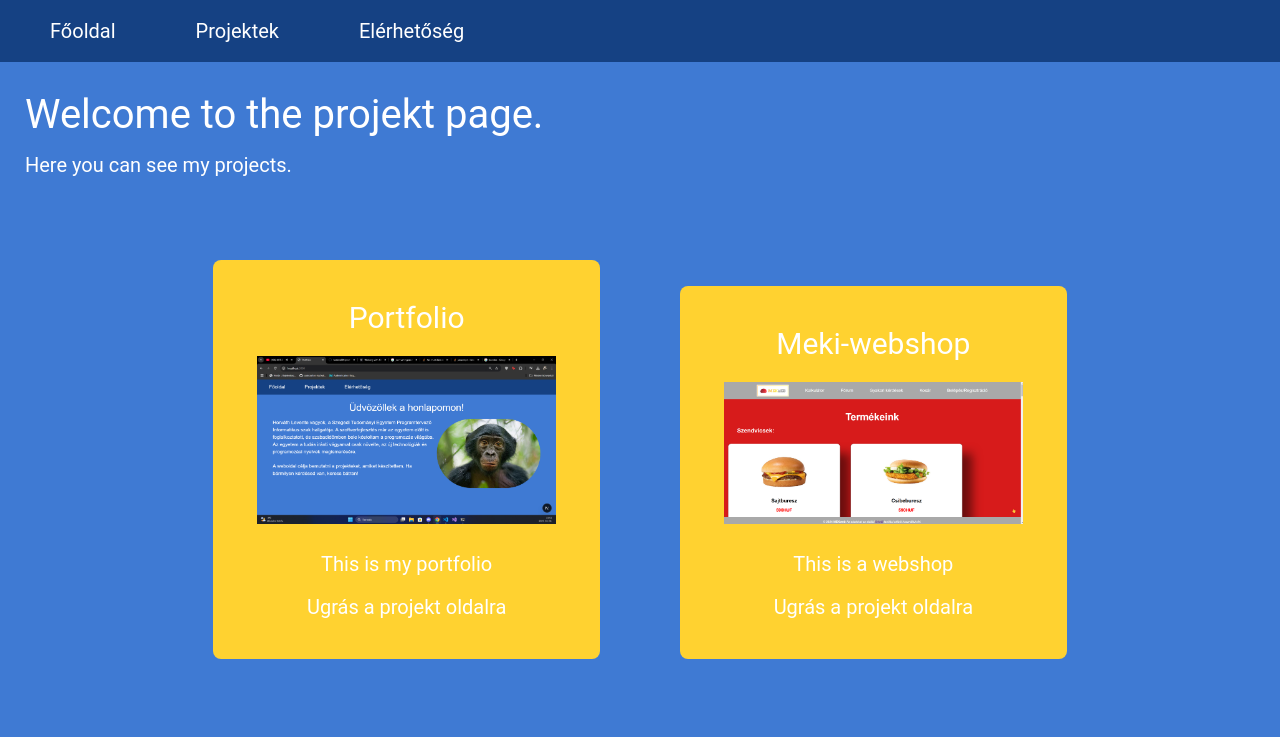
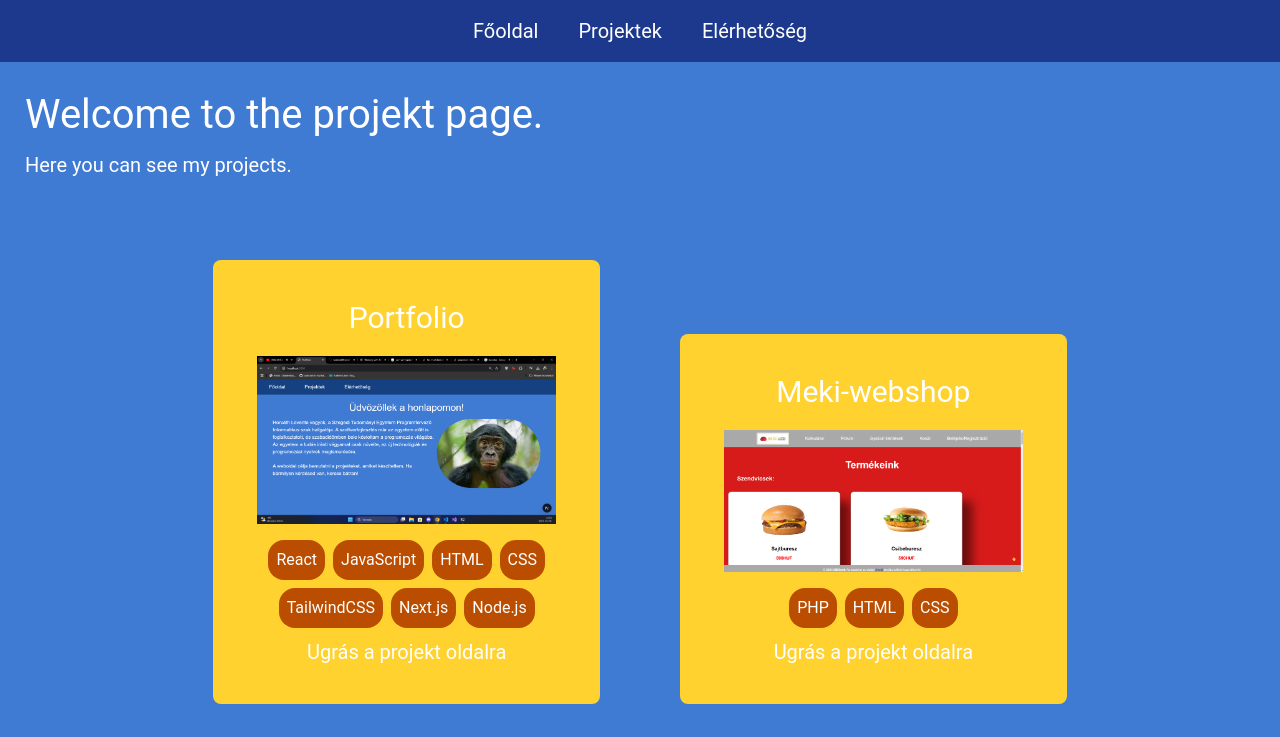
Before and after one commit to horleve001/portfolio, a Next.js app: page /Projekt in a window 1280 px wide. Shown: the top 737 px of the page. Built offline with nearby package versions, Linux system fonts and the light colour scheme.

Commit message:
Styling + Speedinsight package

```diff
--- a/package.json
+++ b/package.json
@@ -9,9 +9,10 @@
     "lint": "next lint"
   },
   "dependencies": {
+    "@vercel/speed-insights": "^1.2.0",
+    "next": "15.2.0",
     "react": "^19.0.0",
-    "react-dom": "^19.0.0",
-    "next": "15.2.0"
+    "react-dom": "^19.0.0"
   },
   "devDependencies": {
     "@tailwindcss/postcss": "^4",
--- a/src/app/Contact/page.js
+++ b/src/app/Contact/page.js
@@ -1,13 +1,13 @@
 import Link from "next/link";
 export default function Contact() {
   return (
-    <div className="container">
+    <div className=" m-15 p-5">
       <h1>Elérhetőség</h1>
       <p>Horváth Levente</p>
       <p>Telefon: +36 30 4057845</p>
       <p>Email:horleve001@gmail.com</p>
       <p>LinkedIn</p>
-      <div className="hover:bg-blue-500 display: inline-block p-3 text-white">
+      <div className="bg-amber-300 hover:bg-blue-800 display: inline-block p-3 text-white">
         <Link href="https://www.linkedin.com/in/levente-horvath-horleve001/">
           <p>Ugrás a LinkedIn profilomra</p>
         </Link>
@@ -15,7 +15,7 @@ export default function Contact() {
       <p>Github</p>
       <Link
         href="https://github.com/horleve001"
-        className="hover:bg-blue-500 display: inline-block p-3 text-white"
+        className="bg-amber-300 hover:bg-blue-800 display: inline-block p-3 text-white"
       >
         <p>Ugrás a Github profilomra</p>
       </Link>
--- a/src/app/Projekt/[id]/page.js
+++ b/src/app/Projekt/[id]/page.js
@@ -8,16 +8,21 @@ export default async function Projekt_Template({ params }) {
 
   let current = temp.projects.find((project) => project.name === id);
   return (
-    <div className="container">
+    <div className="m-15 p-5">
       <h1 className="flex p1 White"> {id}</h1>
       <p>Welcome to the projekt page.</p>
       <p>Here you can see my project.</p>
       <img
         src={`../${current.img}`}
         alt={current.name}
-        className="w-96 h-96 p-3"
+        className="mb-6 border-cyan-950 border-10 rounded-2xl"
       />
-      <Link href={current.link}>ddd</Link>
+      <Link
+        href={current.link}
+        className="p-3 bg-green-500 text-white inline-block float-right rounded-4xl"
+      >
+        Ugrás a Github repora
+      </Link>
     </div>
   );
 }
--- a/src/app/components/navigation.js
+++ b/src/app/components/navigation.js
@@ -4,7 +4,7 @@ import React from "react";
 
 export const Navigation = () => {
   return (
-    <nav className="navBar">
+    <nav className="bg-blue-900 text-white p-4 flex justify-center fixed top-0 w-full">
       <li className="link">
         <Link href="/" className="hover:bg-blue-800 p-5">
           Főoldal
@@ -37,7 +37,14 @@ export const Projekt_List = () => {
         alt={project.name}
         className=" p-3 justify-center inline-block"
       ></img>
-      <p className="p-2">{project.description}</p>
+      {project.technologies.map((technology) => (
+        <li
+          key={technology}
+          className="p-2 inline-block bg-amber-700 m-1 rounded-2xl"
+        >
+          {technology}
+        </li>
+      ))}
       <p>
         <Link
           href={`/Projekt/${project.name}`}
--- a/src/app/globals.css
+++ b/src/app/globals.css
@@ -14,21 +14,11 @@ p {
   font-size: 20px;
   margin: 5px;
 }
-
-.navBar {
-  background-color: #154183;
-  padding: 10px;
-  position: fixed;
-  top: 0;
-  width: 100%;
-}
 li.link {
   color: white;
   text-align: center;
-  padding: 6px 20px;
-  text-decoration: none;
+  display: inline-block;
   font-size: 20px;
-  display: inline-block;
 }
 .myself {
   color: white;
@@ -38,8 +28,3 @@ li.link {
   padding: 10px;
   margin: 10px;
 }
-.container {
-  margin-top: 100px;
-  padding: 20px;
-  width: 100%;
-}
--- a/src/app/layout.js
+++ b/src/app/layout.js
@@ -1,5 +1,6 @@
 import "./globals.css";
 import { Navigation } from "./components/navigation";
+import { SpeedInsights } from "@vercel/speed-insights/next";
 
 export const metadata = {
   title: "Portfolio",
--- a/src/app/projects.json
+++ b/src/app/projects.json
@@ -4,31 +4,44 @@
       "name": "Portfolio",
       "description": "This is my portfolio",
       "img": "portfolio.png",
-      "link": "https://github.com/horleve001/portfolio"
+      "link": "https://github.com/horleve001/portfolio",
+      "technologies": [
+        "React",
+        "JavaScript",
+        "HTML",
+        "CSS",
+        "TailwindCSS",
+        "Next.js",
+        "Node.js"
+      ]
     },
     {
       "name": "Meki-webshop",
       "description": "This is a webshop",
       "img": "meki.png",
-      "link": "https://github.com/horleve001/Meki-webshop"
+      "link": "https://github.com/horleve001/Meki-webshop",
+      "technologies": ["PHP", "HTML", "CSS"]
     },
     {
       "name": "project3",
       "description": "This is project 3",
       "img": "1937.png",
-      "link": "https://www.facebook.com/"
+      "link": "https://www.facebook.com/",
+      "technologies": ["PHP", "HTML", "CSS"]
     },
     {
       "name": "project4",
       "description": "This is project 4",
       "img": "1937.png",
-      "link": "https://www.facebook.com/"
+      "link": "https://www.facebook.com/",
+      "technologies": ["PHP", "HTML", "CSS"]
     },
     {
       "name": "project5",
       "description": "This is project 5",
       "img": "1937.png",
-      "link": "https://www.facebook.com/"
+      "link": "https://www.facebook.com/",
+      "technologies": ["PHP", "HTML", "CSS"]
     }
   ]
 }
```
Also changed, not shown: 1 other file (tests, documents, lock files or other folders).
